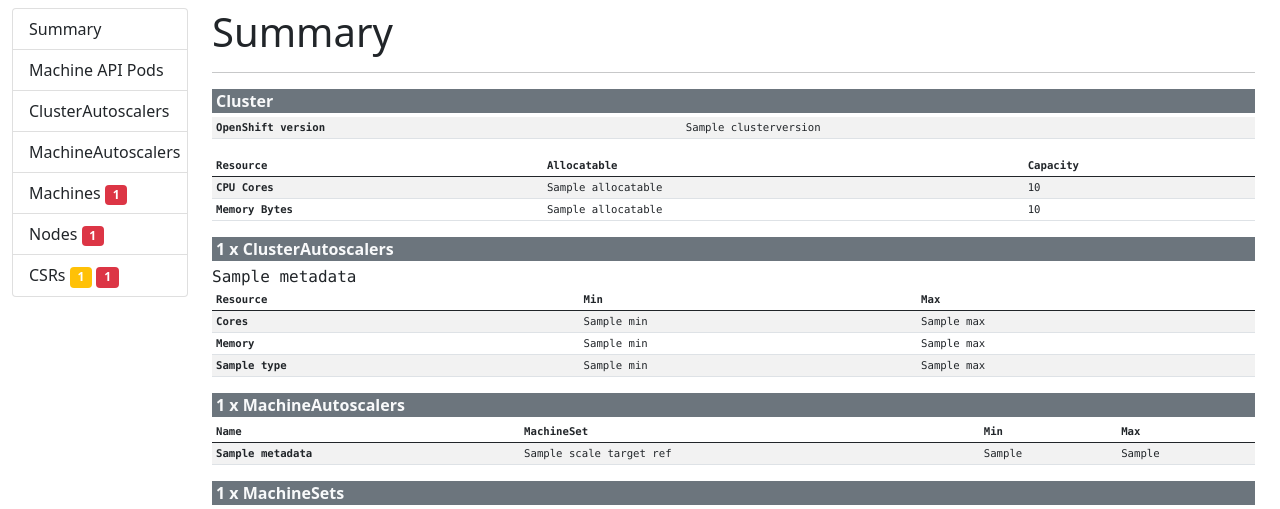
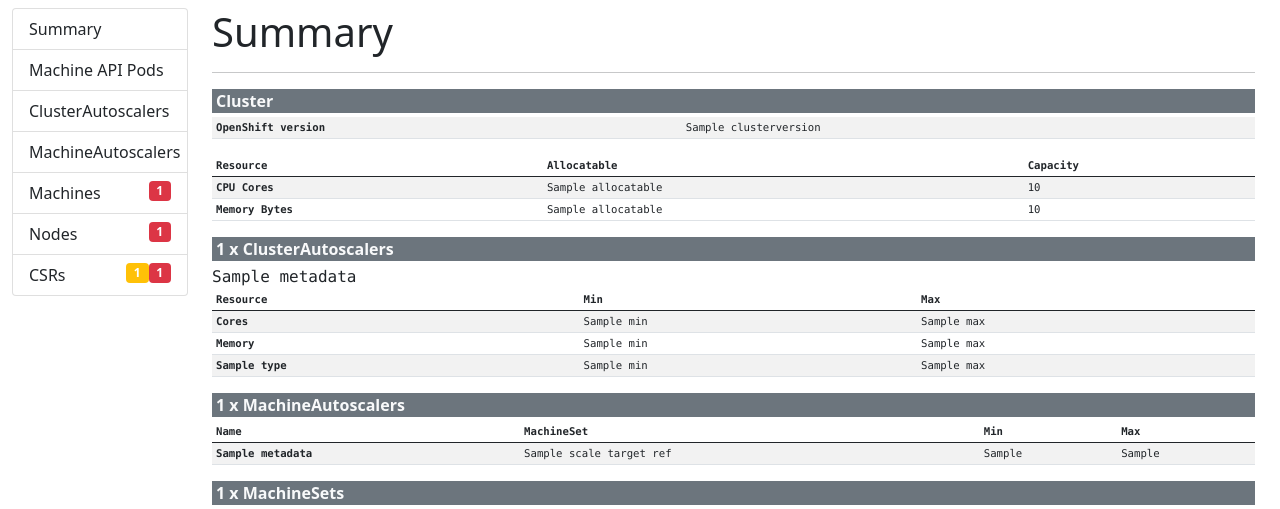
Before and after one commit to elmiko/okd-camgi, a Python web app: template okd_camgi/templates/index.html in a window 1280 px wide. Shown: the top 509 px of the page. Run offline with Jinja, Linux system fonts and the light colour scheme; the template is opened without the code that fills it: most values are stand-ins (such as "Sample title", 1, 10 or a date in 2020).

Commit message:
float list badges to the right
this makes the appearance a little cleaner

```diff
--- a/okd_camgi/templates/index.html
+++ b/okd_camgi/templates/index.html
@@ -13,6 +13,9 @@
 }
 #nav-col {
   max-width: 200px;
+}
+span.float-right {
+  float: right;
 }
 table {
   font-size: 8pt;
@@ -38,14 +41,14 @@
             <a href="#" id="clusterautoscalers" class="list-group-item list-group-item-action">ClusterAutoscalers</a>
             <a href="#" id="machineautoscalers" class="list-group-item list-group-item-action">MachineAutoscalers</a>
             <a href="#" id="machines" class="list-group-item list-group-item-action">Machines
-              {% if machines.notrunning|length > 0 %}<span class="badge bg-danger">{{ machines.notrunning|length }}</span>{% endif %}
+              {% if machines.notrunning|length > 0 %}<span class="badge bg-danger float-right">{{ machines.notrunning|length }}</span>{% endif %}
             </a>
             <a href="#" id="nodes" class="list-group-item list-group-item-action">Nodes
-              {% if nodes.notready|length > 0 %}<span class="badge bg-danger">{{ nodes.notready|length }}</span>{% endif %}
+              {% if nodes.notready|length > 0 %}<span class="badge bg-danger float-right">{{ nodes.notready|length }}</span>{% endif %}
             </a>
             <a href="#" id="csrs" class="list-group-item list-group-item-action">CSRs
-              {% if csrs.pending|length > 0 %}<span class="badge bg-warning">{{ csrs.pending|length }}</span>{% endif %}
-              {% if csrs.denied_or_failed|length > 0 %}<span class="badge bg-danger">{{ csrs.denied_or_failed|length }}</span>{% endif %}
+              {% if csrs.denied_or_failed|length > 0 %}<span class="badge bg-danger float-right">{{ csrs.denied_or_failed|length }}</span>{% endif %}
+              {% if csrs.pending|length > 0 %}<span class="badge bg-warning float-right">{{ csrs.pending|length }}</span>{% endif %}
             </a>
           </div>
         </div>
```
